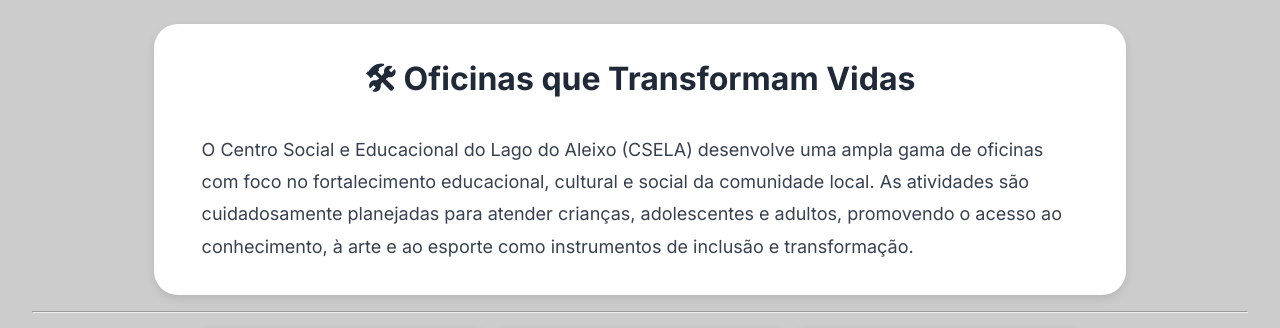
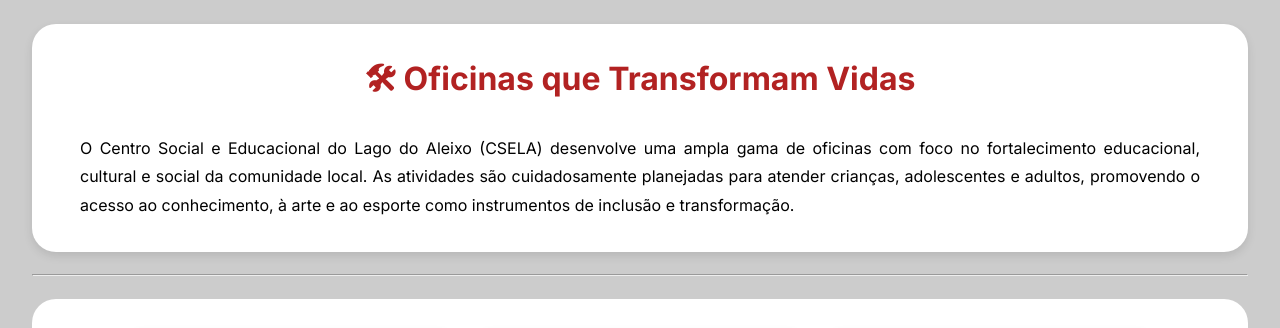
Before and after one commit to Edulira17/csela-project, a React (Vite) app in the folder frontend/: page /workshops in a window 1280 px wide. Shown: the part 180-508 px from the top of the page. Built offline with nearby package versions, Linux system fonts and the light colour scheme.

Commit message:
refactor: reorganiza a estrutura do componente Workshops e ajusta estilos

```diff
--- a/frontend/src/pages/Workshops/Workshops.tsx
+++ b/frontend/src/pages/Workshops/Workshops.tsx
@@ -1,23 +1,35 @@
 import cardData from "./cardData";
 import {
-  CardContainer,
   Card,
   DescriptionImage,
   SubtitleImage,
   TitleImage,
   ResponsiveContainerWorkshops,
   AboutWorkshops,
+  SectionWrapper,
+  CardWrapper,
+  TextWrapper,
 } from "./styles";
 
 const Workshops = () => {
   return (
     <ResponsiveContainerWorkshops>
       <AboutWorkshops>
+        <TextWrapper>
           <h1 className="about-title">🛠 Oficinas que Transformam Vidas</h1>
-        <p className="about-text">O Centro Social e Educacional do Lago do Aleixo (CSELA) desenvolve uma ampla gama de oficinas com foco no fortalecimento educacional, cultural e social da comunidade local. As atividades são cuidadosamente planejadas para atender crianças, adolescentes e adultos, promovendo o acesso ao conhecimento, à arte e ao esporte como instrumentos de inclusão e transformação.</p>
+          <p className="about-text">
+            O Centro Social e Educacional do Lago do Aleixo (CSELA) desenvolve
+            uma ampla gama de oficinas com foco no fortalecimento educacional,
+            cultural e social da comunidade local. As atividades são
+            cuidadosamente planejadas para atender crianças, adolescentes e
+            adultos, promovendo o acesso ao conhecimento, à arte e ao esporte
+            como instrumentos de inclusão e transformação.
+          </p>
+        </TextWrapper>
       </AboutWorkshops>
       <hr />
-      <CardContainer>
+      <SectionWrapper>
+        <CardWrapper>
           {cardData.map((card) => (
             <Card key={card.id}>
               <img src={card.image} alt={card.title} />
@@ -27,9 +39,9 @@
               </DescriptionImage>
             </Card>
           ))}
-      </CardContainer>
+        </CardWrapper>
+      </SectionWrapper>
     </ResponsiveContainerWorkshops>
-
   );
 };
 
--- a/frontend/src/pages/Workshops/styles.ts
+++ b/frontend/src/pages/Workshops/styles.ts
@@ -1,5 +1,4 @@
 import styled from "styled-components";
-
 
 export const ResponsiveContainerWorkshops = styled.div`
   min-height: 100vh;
@@ -7,70 +6,81 @@
   display: flex;
   flex-direction: column;
   justify-content: center;
-  gap: 1rem;
+  gap: 1.4rem;
   padding: 1rem;
-`
+`;
 
 export const AboutWorkshops = styled.section`
   background-color: #fff;
   padding: 2rem 3rem;
   border-radius: 1.5rem;
-  box-shadow:  0 4px 10px rgba(0, 0, 0, 0.1);
-  max-width: 80%;
+  box-shadow: 0 4px 10px rgba(0, 0, 0, 0.1);
+  max-width: 1400px;
   margin: 0 auto;
-
 
   .about-title {
     font-size: 2rem;
+    color: #b22222;
     font-weight: 700;
     text-align: center;
-    color: #1f2937;
     margin-bottom: 1.5rem;
-    @media (max-width: 600px) {
+    @media (max-width: 768px) {
       font-size: 1.5rem;
     }
   }
 
-  .about-text{
-    font-size: 1.125rem;
+  .about-text {
+    font-size: 1rem;
     line-height: 1.8;
-    color: #374151;
+    text-align: justify;
     @media (max-width: 600px) {
       font-size: 1rem;
     }
   }
 
-
-  @media (max-width: 600px){
+  @media (max-width: 600px) {
     padding: 2rem 1rem;
   }
+`;
+
+export const TextWrapper = styled.article`
+  max-width: 100%;
 `
+// Cards
+export const SectionWrapper = styled.section`
+  width: 100%;
+  background-color: #fff;
+  padding: 2rem 0;
+  border-radius: 1.5rem;
+`;
 
+export const CardWrapper = styled.div`
+  max-width: 1080px;
+  margin: 0 auto;
+  padding: 0 2rem;
+  display: grid;
+  grid-template-columns: repeat(3, minmax(250px, 1fr));
+  gap: 2rem;
+  justify-content: center;
 
+  // 2 colunas para telas menores que 768px
+  @media screen and (max-width: 768px) {
+    grid-template-columns: repeat(2, minmax(250px, 1fr));
+  }
 
-
-// Cards
-export const CardContainer = styled.section`
-  max-width: 1024px;
-  margin: 0 auto;
-
-  display: flex;
-  flex-wrap: wrap;
-  justify-content: center;
-  gap: 1rem;
-
+  // 1 colunas para telas menores que 480px
+  @media screen and (max-width: 768px) {
+    grid-template-columns: 1fr;
+  }
 `;
 
 export const Card = styled.figure`
   display: flex;
   flex-direction: column;
-
-  width: 282px;
+  width: 100%;
   height: 362px;
-
   padding: 1rem;
   box-shadow: 0 2px 8px rgba(0, 0, 0, 0.1);
-
   border-radius: 8px;
   background-color: white;
 
```
Lines whose indentation alone changed are shown as unchanged.
